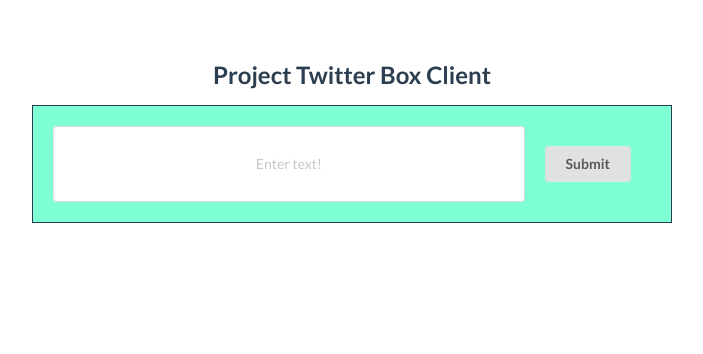
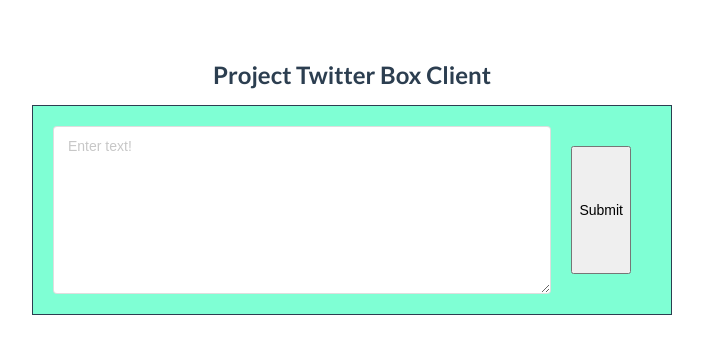
Before and after one commit to chasethesky79/VueProject, a Vue app: page / in a window 1280 px wide. Shown: the top 354 px of the page, without its empty margins (288-991 px from the left). Built offline with nearby package versions, Linux system fonts and the light colour scheme.

Commit message:
Made some more changes to twitter box client

```diff
--- a/src/components/TwitterBoxClient.vue
+++ b/src/components/TwitterBoxClient.vue
@@ -3,13 +3,18 @@
     <h2>Project Twitter Box Client</h2>
     <form @submit="submitForm" class="ui form">
       <div class="form-input">
-        <input
+        <textarea
           v-model="newItem"
           type="text"
           placeholder="Enter text!"
-          @keydown="onKeyDown"
+          :maxlength="characters"
+           class="w-64 h-20 p-4"
         />
-        <button class="ui button">Submit</button>
+        <button
+          class="bg-blue-400 rounded-md w-20 text-white h-12 disabled:opacity-75"
+        >
+          Submit
+        </button>
       </div>
     </form>
     <div v-if="items.length > 0" class="display-section">
@@ -32,6 +37,7 @@
     return {
       newItem: "",
       items: [],
+      characters: 280,
     };
   },
   methods: {
@@ -39,12 +45,6 @@
       this.items = [...this.items, this.newItem];
       this.newItem = "";
       event.preventDefault();
-    },
-    onKeyDown(event) {
-      if (this.newItem.length > 280) {
-        event.preventDefault();
-        return;
-      }
     },
   },
 };
```
